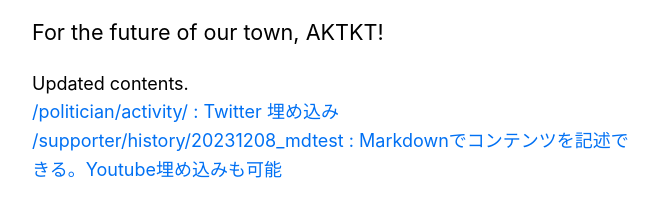
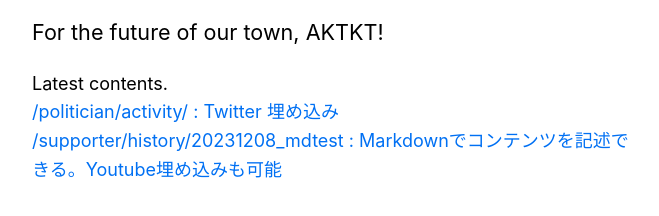
Before and after one commit to anifala9/AKTKT, a Next.js app in the folder frontend/: page / in a window 1280 px wide. Shown: the part 344-560 px from the top of the page, without its empty margins (302-961 px from the left). Built offline with nearby package versions, Linux system fonts and the light colour scheme.

Commit message:
change words

```diff
--- a/frontend/app/page.tsx
+++ b/frontend/app/page.tsx
@@ -30,7 +30,7 @@ export default function Page() {
         <p>For the future of our town, AKTKT!</p>
       </section>
       {<div>
-        Updated contents.
+        Latest contents.
         {latests.map(s => (
             <div key={s.link}>
               <Link href = {s.link} passHref key={s.link}>
```
